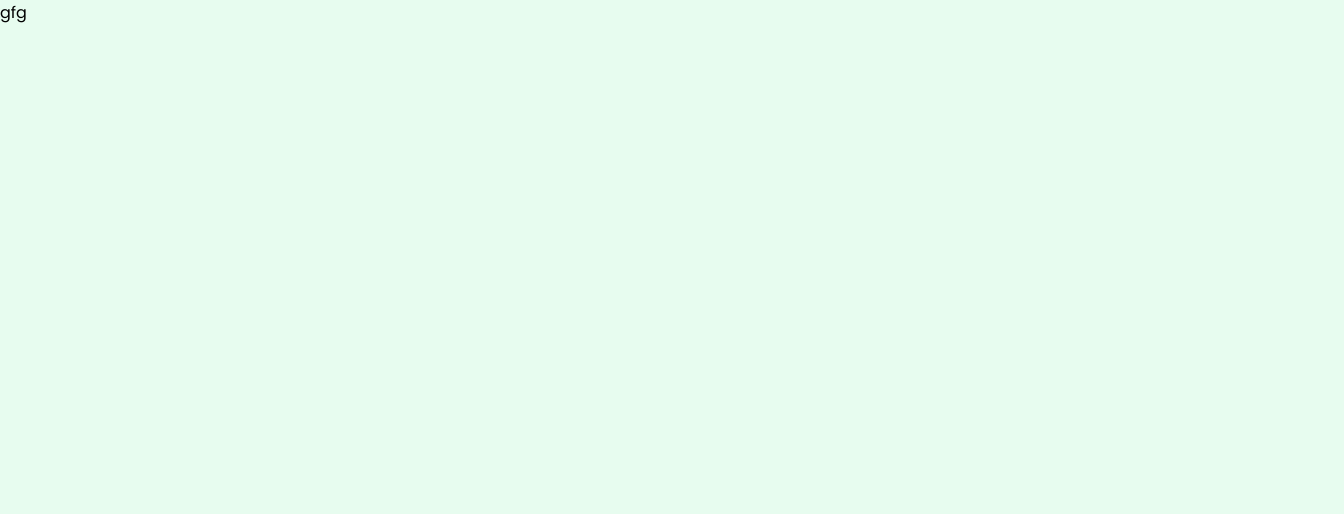
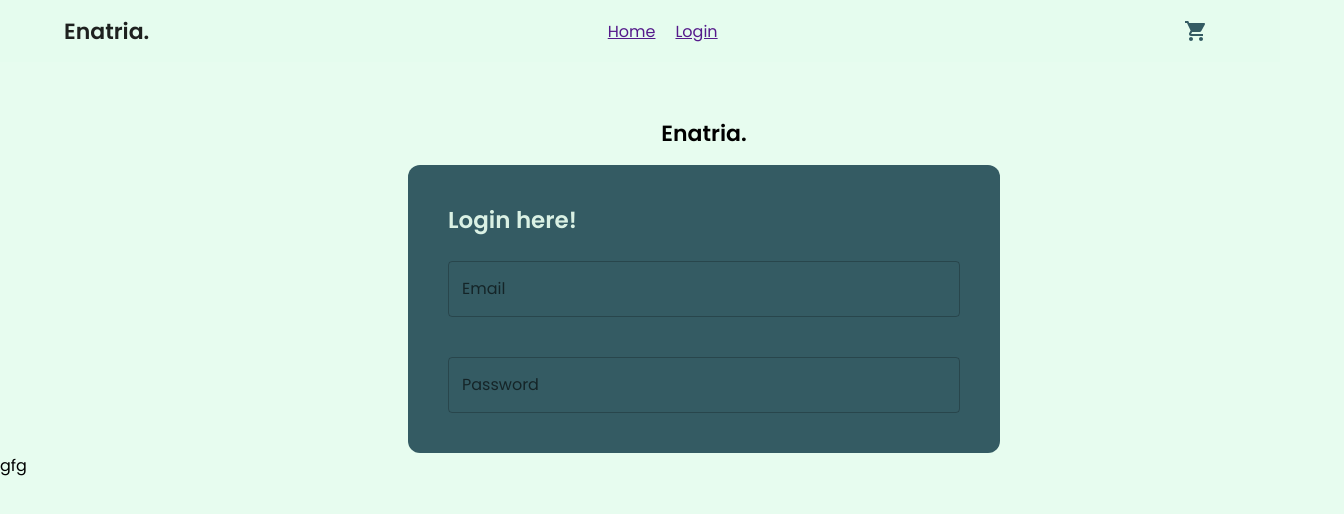
Before and after one commit to enatria/e-commerce, a React (Create React App) app: page /login in a window 1280 px wide. Shown: the top 514 px of the page, 1344 px wide, since content can reach past the window. Built offline with nearby package versions, Linux system fonts and the light colour scheme.

Commit message:
create login page

```diff
--- a/src/App.js
+++ b/src/App.js
@@ -33,7 +33,7 @@ const theme = createTheme({
     },
     h5 : {
       fontSize: 23,
-      color:'#152D35',
+      color: '#152D35',
     },
     span : {
       fontSize: 15,
--- /dev/null
+++ b/src/components/molecules/CardLogin/index.js
@@ -0,0 +1,40 @@
+import React from 'react'
+import Box from '@mui/material/Box';
+import Typography from '@mui/material/Typography';
+import TextField from '@mui/material/TextField';
+import { makeStyles } from '@mui/styles';
+
+const useStyles = makeStyles({
+    root: {
+        borderColor:'#fff'
+    },
+    input : {
+        color:'#fff'
+    }
+});
+
+const CardLogin = () => {
+    const classes = useStyles()
+    return (
+        <Box sx={{
+            backgroundColor: 'primary.main',
+            display: "flex",
+            flexDirection: 'column',
+            width: '40vw',
+            padding:5,
+            justifyContent: 'space-between',
+            borderRadius:3
+        }}>
+            <Box style={{
+                translateX:'40%',
+                marginBottom:25
+            }}>
+                <Typography variant="h5" color="info.main" fontWeight="fontWeightBold">Login here!</Typography>
+            </Box>
+            <TextField className={classes.root} id="outlined-basic" sx={{marginBottom:5}} color='info' label="Email" variant="outlined" />
+            <TextField id="outlined-basic" color="info" label="Password" type="password" variant="outlined" />
+        </Box>
+    )
+}
+
+export default CardLogin
--- a/src/components/molecules/index.js
+++ b/src/components/molecules/index.js
@@ -1,4 +1,5 @@
 import NavBar from './NavBar';
 import CardProduct from './CardProduct';
+import CardLogin from './CardLogin';
 
-export { NavBar, CardProduct };
+export { NavBar, CardProduct, CardLogin};
--- /dev/null
+++ b/src/pages/Login/index.js
@@ -0,0 +1,25 @@
+import React from 'react'
+import Box from '@mui/material/Box';
+import Container from '@mui/material/Container';
+import { CardLogin } from '../../components/molecules';
+import Brand from '../../components/atoms/Brand';
+
+const Login = () => {
+    return (
+        <Container>
+            <Box sx={{
+                width: '100vw',
+                display: 'flex',
+                flexDirection:'column',
+                justifyContent: 'space-between',
+                alignItems: 'center',
+                marginTop:5
+        }}>
+            <Brand/>
+            <CardLogin/>
+        </Box>
+        </Container>
+    )
+}
+
+export default Login
--- a/src/routes/index.js
+++ b/src/routes/index.js
@@ -7,6 +7,11 @@ const Routes = [
     component: React.lazy(() => import('../pages/Home')),
     exact: true,
   },
+  {
+    path: '/login',
+    component: React.lazy(() => import('../pages/Login')),
+    exact: true,
+  },
 ];
 
 export { Routes };
```
